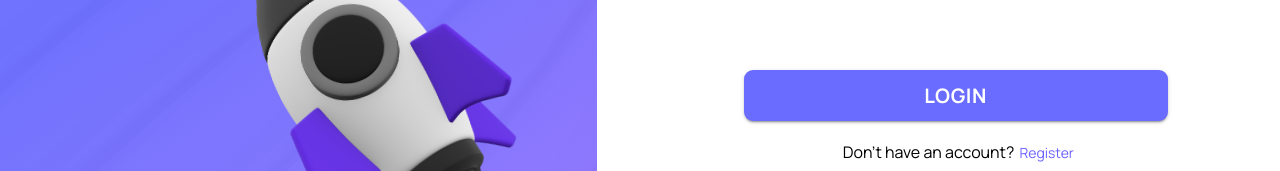
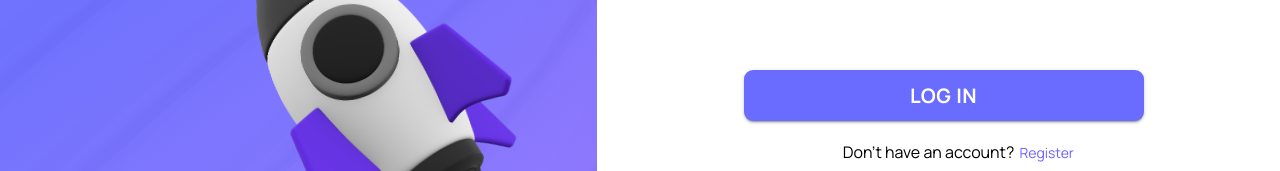
Before and after one commit to DexterNutt/FinalProject, a React (Vite) app in the folder MentorToken/: page /login in a window 1280 px wide. Shown: the part 628-799 px from the top of the page. Built offline with nearby package versions, Linux system fonts and the light colour scheme.

Commit message:
line up input and button properly (width 100%)

```diff
--- a/MentorToken/src/components/forms/loginForm/LoginForm.jsx
+++ b/MentorToken/src/components/forms/loginForm/LoginForm.jsx
@@ -71,6 +71,7 @@ export const LoginForm = () => {
             id="password"
             autoComplete="current-password"
             sx={{
+              width: "100%",
               "& .MuiInputLabel-root": {
                 fontSize: "12px", // Adjust the font size of the label
                 textAlign: "center", // Center align the label text
@@ -114,7 +115,7 @@ export const LoginForm = () => {
               cursor: "pointer",
               display: "flex",
               alignItems: "center",
-              width: "106%",
+              width: "100%",
               height: "51px",
               gap: "16px",
               position: "relative",
@@ -127,9 +128,12 @@ export const LoginForm = () => {
               justifyContent: "center",
               marginTop: "5rem",
               zIndex: 1,
+              "&:hover": {
+                backgroundColor: "#575ed8",
+              },
             }}
           >
-            Login
+            Log in
           </Button>
         </Box>
         <div className={styles.registerLinkContainer}>
```
